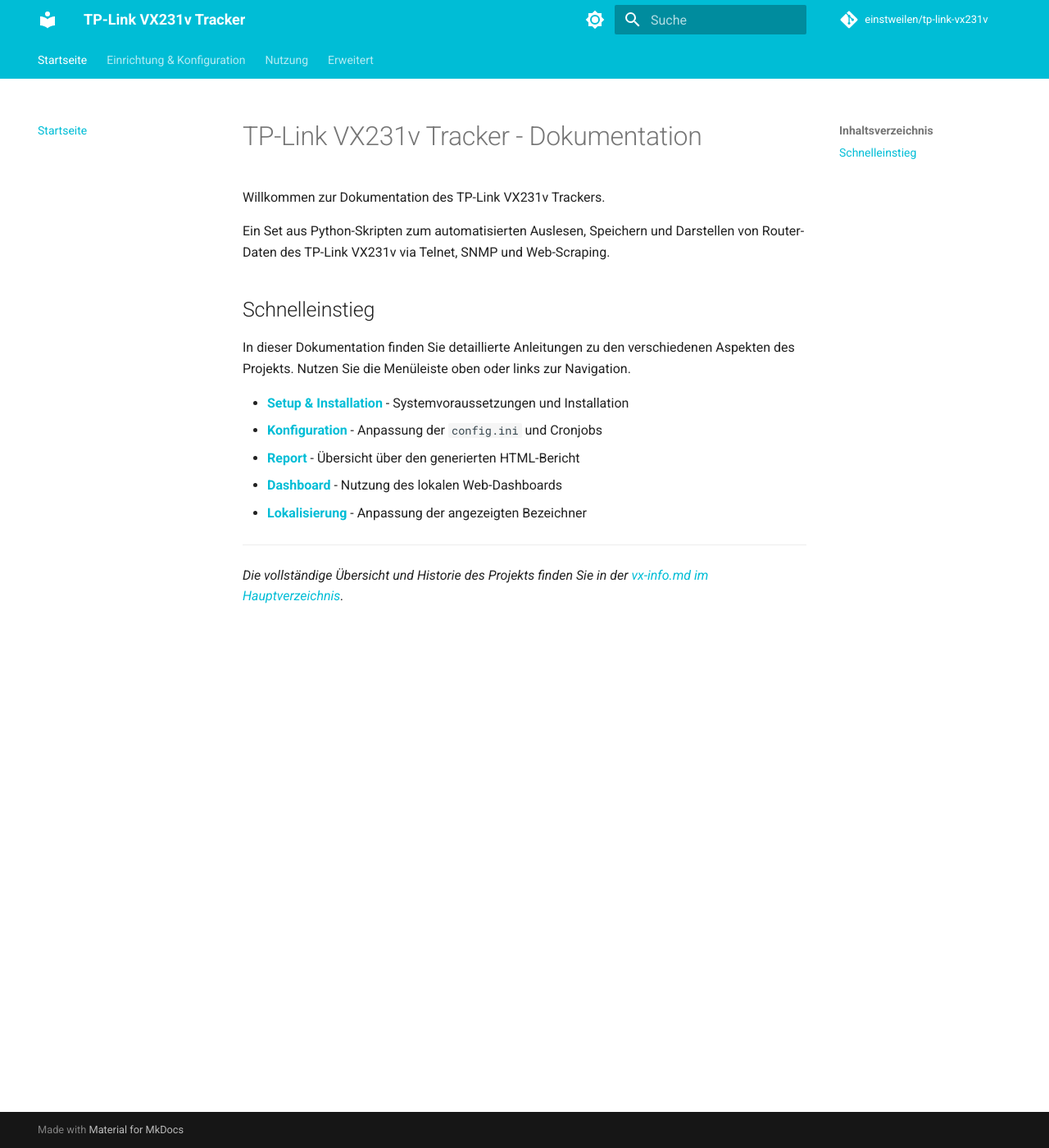
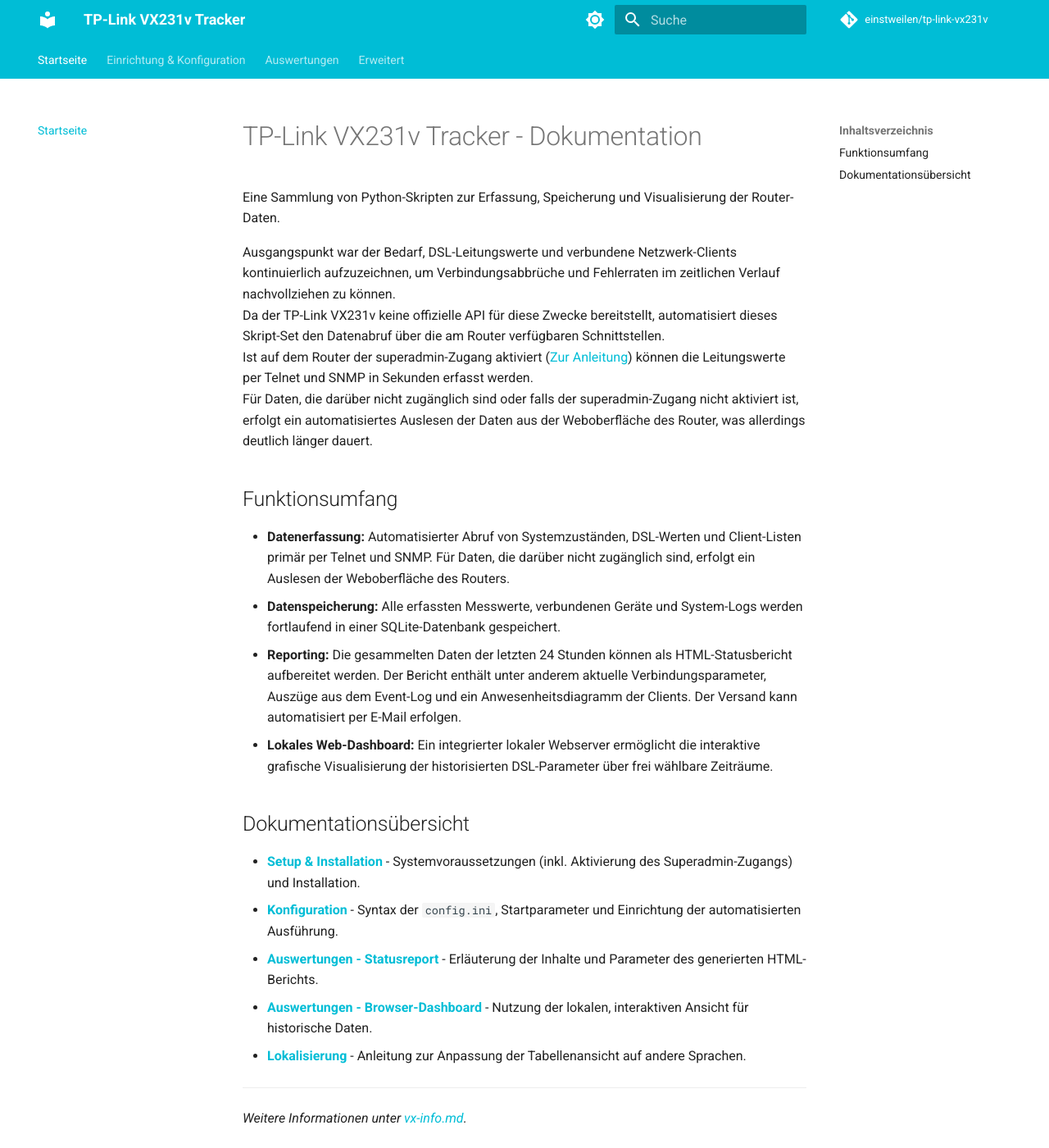
Before and after one commit to einstweilen/tp-link-vx231v, an MkDocs documentation site: the page built from docs/index.md, in a window 1280 px wide and 1400 px high. Shown: the whole window at 82% size. Built offline with MkDocs 1.6.1 and Material for MkDocs 9.7.7, drawn with Linux system fonts in a browser that asks for light colours; comment, search, counter and statistics services are not loaded; some of the changed text lies outside the part shown.

Commit message:
Doku angepaßt

```diff
--- a/docs/index.md
+++ b/docs/index.md
@@ -1,18 +1,26 @@
 # TP-Link VX231v Tracker - Dokumentation
 
-Willkommen zur Dokumentation des TP-Link VX231v Trackers.
+Eine Sammlung von Python-Skripten zur Erfassung, Speicherung und Visualisierung der Router-Daten.
 
-Ein Set aus Python-Skripten zum automatisierten Auslesen, Speichern und Darstellen von Router-Daten des TP-Link VX231v via Telnet, SNMP und Web-Scraping.
+Ausgangspunkt war der Bedarf, DSL-Leitungswerte und verbundene Netzwerk-Clients kontinuierlich aufzuzeichnen, um Verbindungsabbrüche und Fehlerraten im zeitlichen Verlauf nachvollziehen zu können.<br>
+Da der TP-Link VX231v keine offizielle API für diese Zwecke bereitstellt, automatisiert dieses Skript-Set den Datenabruf über die am Router verfügbaren Schnittstellen.<br>
+Ist auf dem Router der superadmin-Zugang aktiviert ([Zur Anleitung](https://github.com/einstweilen/tp-link-vx231v/blob/main/superadmin_telnet_snmp_iperf.md)) können die Leitungswerte per Telnet und SNMP in Sekunden erfasst werden.<br>
+Für Daten, die darüber nicht zugänglich sind oder falls der superadmin-Zugang nicht aktiviert ist, erfolgt ein automatisiertes Auslesen der Daten aus der Weboberfläche des Router, was allerdings deutlich länger dauert.
 
-## Schnelleinstieg
+## Funktionsumfang
 
-In dieser Dokumentation finden Sie detaillierte Anleitungen zu den verschiedenen Aspekten des Projekts. Nutzen Sie die Menüleiste oben oder links zur Navigation.
+*   **Datenerfassung:** Automatisierter Abruf von Systemzuständen, DSL-Werten und Client-Listen primär per Telnet und SNMP. Für Daten, die darüber nicht zugänglich sind, erfolgt ein Auslesen der Weboberfläche des Routers.
+*   **Datenspeicherung:** Alle erfassten Messwerte, verbundenen Geräte und System-Logs werden fortlaufend in einer SQLite-Datenbank gespeichert.
+*   **Reporting:** Die gesammelten Daten der letzten 24 Stunden können als HTML-Statusbericht aufbereitet werden. Der Bericht enthält unter anderem aktuelle Verbindungsparameter, Auszüge aus dem Event-Log und ein Anwesenheitsdiagramm der Clients. Der Versand kann automatisiert per E-Mail erfolgen.
+*   **Lokales Web-Dashboard:** Ein integrierter lokaler Webserver ermöglicht die interaktive grafische Visualisierung der historisierten DSL-Parameter über frei wählbare Zeiträume.
 
-*   [**Setup & Installation**](setup.md) - Systemvoraussetzungen und Installation
-*   [**Konfiguration**](konfiguration.md) - Anpassung der `config.ini` und Cronjobs
-*   [**Report**](report.md) - Übersicht über den generierten HTML-Bericht
-*   [**Dashboard**](dashboard.md) - Nutzung des lokalen Web-Dashboards
-*   [**Lokalisierung**](lokalisierung.md) - Anpassung der angezeigten Bezeichner
+## Dokumentationsübersicht
+
+*   [**Setup & Installation**](setup.md) - Systemvoraussetzungen (inkl. Aktivierung des Superadmin-Zugangs) und Installation.
+*   [**Konfiguration**](konfiguration.md) - Syntax der `config.ini`, Startparameter und Einrichtung der automatisierten Ausführung.
+*   [**Auswertungen - Statusreport**](report.md) - Erläuterung der Inhalte und Parameter des generierten HTML-Berichts.
+*   [**Auswertungen - Browser-Dashboard**](dashboard.md) - Nutzung der lokalen, interaktiven Ansicht für historische Daten.
+*   [**Lokalisierung**](lokalisierung.md) - Anleitung zur Anpassung der Tabellenansicht auf andere Sprachen.
 
 ---
-*Die vollständige Übersicht und Historie des Projekts finden Sie in der [vx-info.md im Hauptverzeichnis](https://github.com/einstweilen/tp-link-vx231v/blob/main/vx-info.md).*
+*Weitere Informationen unter [vx-info.md](https://github.com/einstweilen/tp-link-vx231v/blob/main/vx-info.md).*
--- a/mkdocs.yml
+++ b/mkdocs.yml
@@ -10,6 +10,7 @@
     - navigation.tabs
     - navigation.sections
     - navigation.top
+    - navigation.footer
     - search.suggest
     - search.highlight
     - content.code.copy
@@ -32,9 +33,10 @@
   - Einrichtung & Konfiguration:
     - Setup & Installation: setup.md
     - Konfiguration & Automatisierung: konfiguration.md
-  - Nutzung:
-    - Report: report.md
-    - Web-Dashboard: dashboard.md
+    - Die config.ini im Detail: config-details.md
+  - Auswertungen:
+    - Statusreport: report.md
+    - Browser-Dashboard: dashboard.md
   - Erweitert:
     - Lokalisierung: lokalisierung.md
 
```
Also changed, not shown: docs/config-details.md (added, +83 -0 lines), docs/konfiguration.md (+2 -0 lines), docs/report.md (+1 -1 lines).
